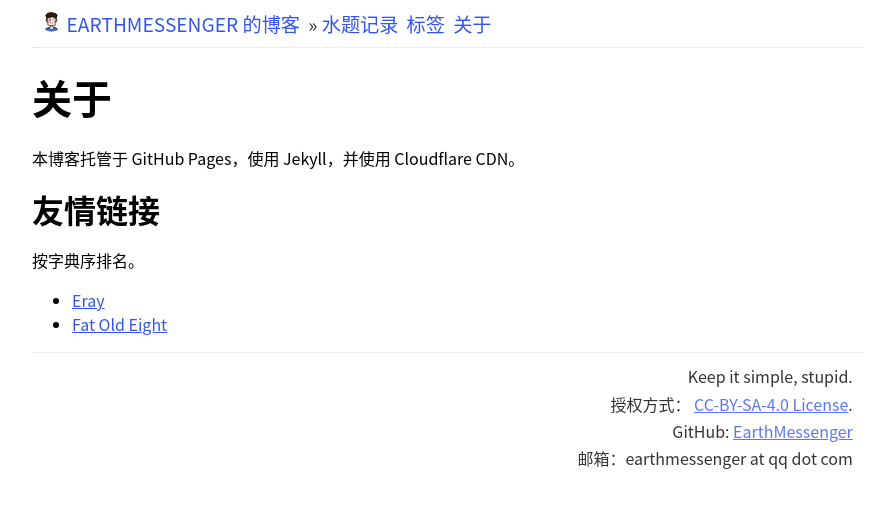
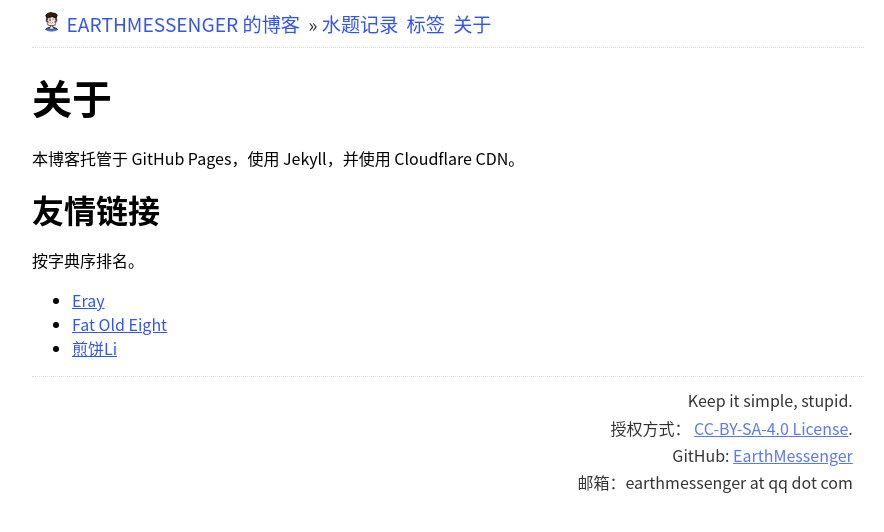
Before and after one commit to EarthMessenger/blog.earthmessenger.xyz, a Jekyll site: the page built from about.md, in a window 1280 px wide. Shown: the top 532 px of the page, without its empty margins (192-1076 px from the left). Built offline with Jekyll 4.4.1, drawn with Linux system fonts in a browser that asks for light colours; Markdown is read by kramdown in place of the engine named in the settings; our own code applies the rules of GitHub Pages for plain Markdown files.

Commit message:
upd: 添加友链 https://www.cnblogs.com/GTGumiiL/

```diff
--- a/about.md
+++ b/about.md
@@ -11,4 +11,5 @@ layout: default
 按字典序排名。
 
 - [Eray](//xxeray.gitlab.io/)
-- [Fat Old Eight](//fat-old-eight.github.io)
+- [Fat Old Eight](//fat-old-eight.github.io/)
+- [煎饼Li](//www.cnblogs.com/GTGumiiL/)
```
